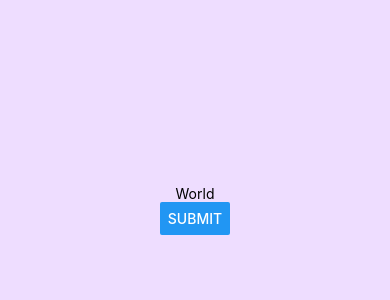
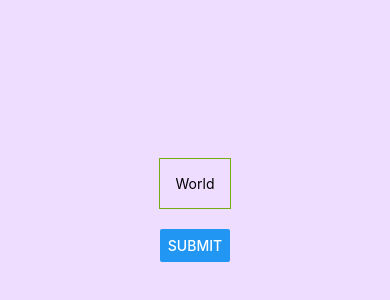
Before and after one commit to ramgrigoryan/firstProject, a React Native app: screen / in a window 390 px wide. Shown: the part 212-512 px from the top of the page. Built offline with nearby package versions, Linux system fonts and the light colour scheme.

Commit message:
working with styles

```diff
--- a/App.js
+++ b/App.js
@@ -3,7 +3,7 @@ import { Button, StyleSheet, Text, View } from "react-native";
 export default function App() {
   return (
     <View style={styles.container1}>
-      <Text>World</Text>
+      <Text style={styles.dummyText}>World</Text>
       <Button title="Submit" />
     </View>
   );
@@ -16,10 +16,10 @@ const styles = StyleSheet.create({
     alignItems: "center",
     justifyContent: "center",
   },
-  container2: {
-    flex: 1,
-    backgroundColor: "#ECECEC",
-    alignItems: "center",
-    justifyContent: "center",
+  dummyText: {
+    marginBottom: 20,
+    borderWidth: 1,
+    borderColor: "#74AB16",
+    padding: 16,
   },
 });
```
